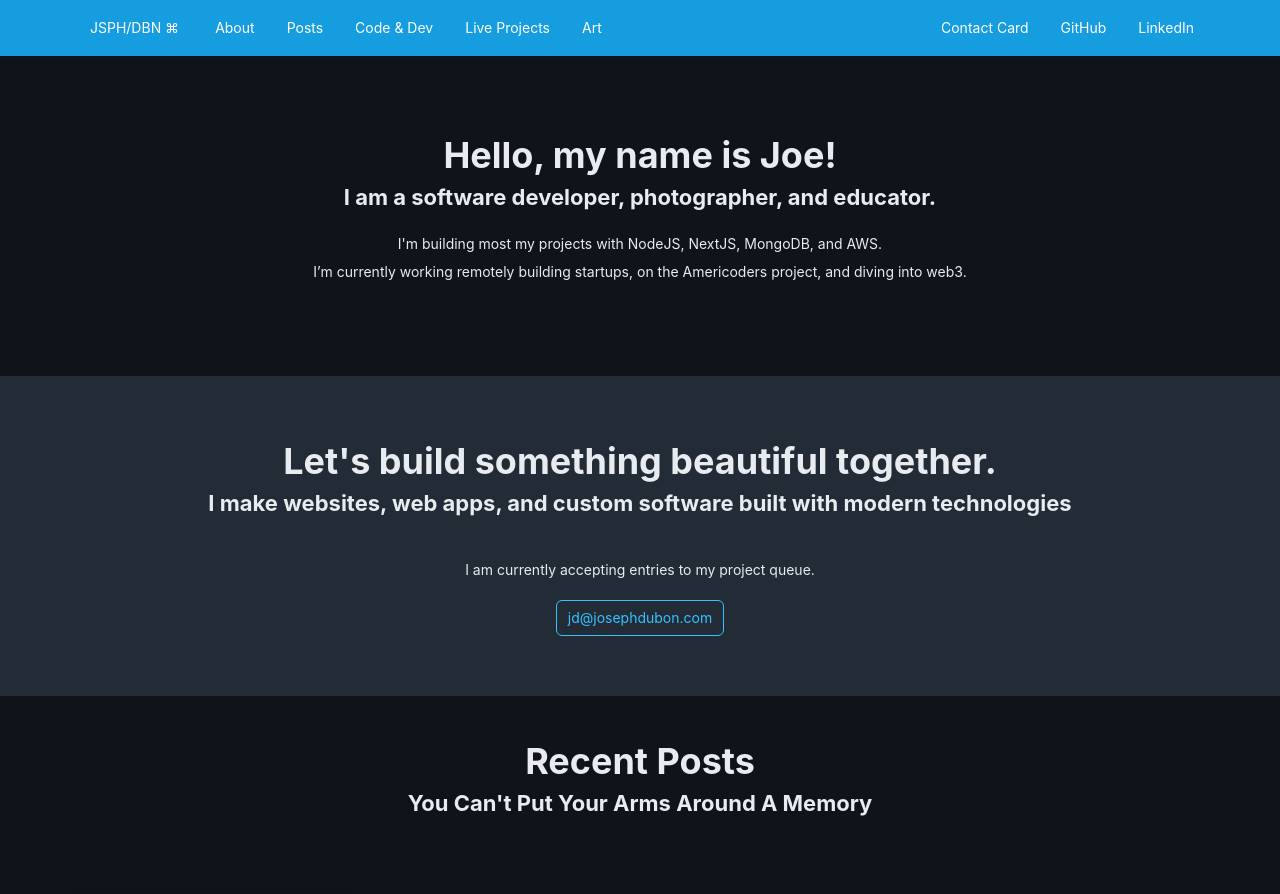
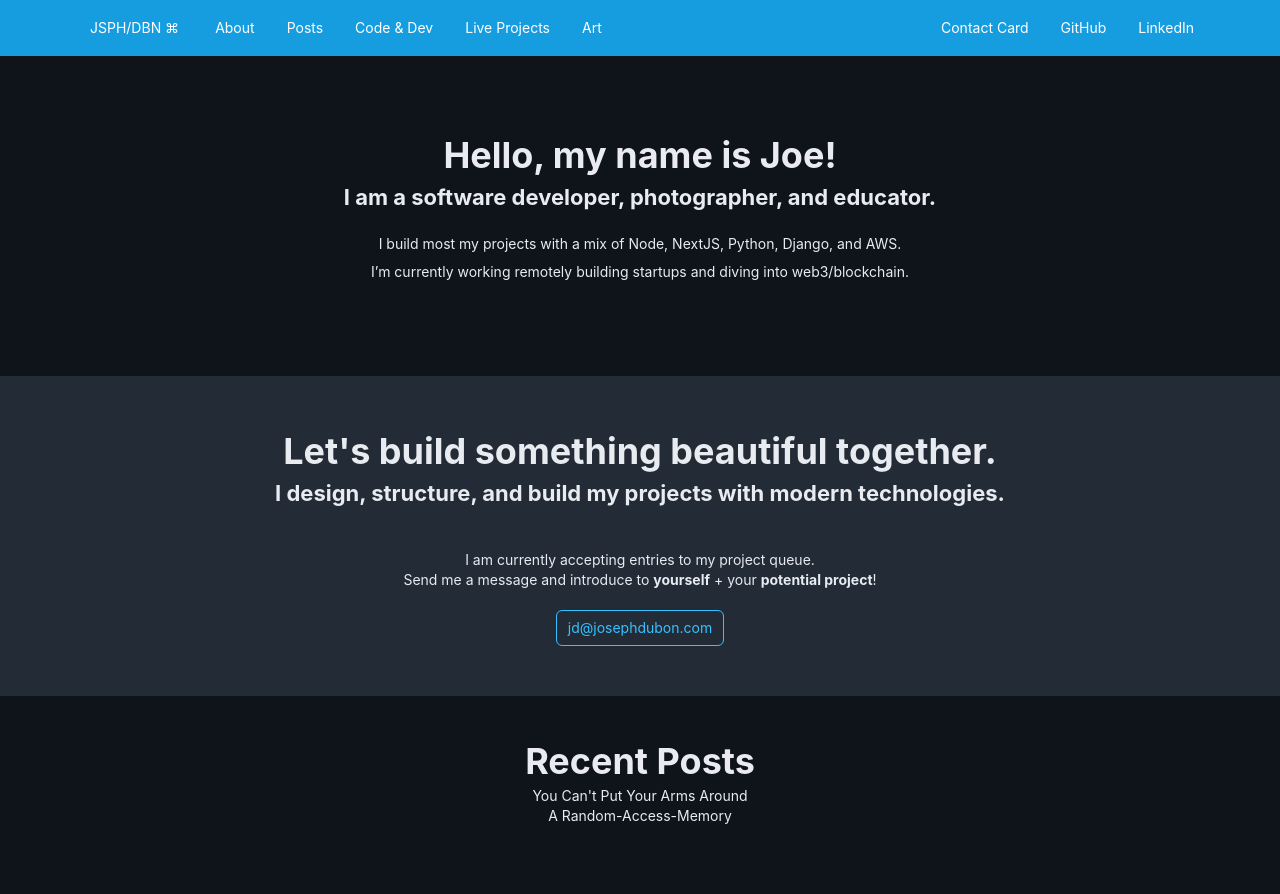
Before and after one commit to josephdubon/josephdubon-blog, a Next.js app: page / in a window 1280 px wide. Shown: the top 894 px of the page. Built offline with nearby package versions, Linux system fonts and the light colour scheme.

Commit message:
fixed typos on front page

```diff
--- a/pages/index.js
+++ b/pages/index.js
@@ -30,8 +30,8 @@ export default function IndexHome({posts}) {
                     <h2>Hello, my name is Joe!</h2>
                     <h4>I am a software developer, photographer, and educator.</h4>
                     <br/>
-                    <p>I'm building most my projects with NodeJS, NextJS, MongoDB, and AWS.</p>
-                    <p>I’m currently working remotely building startups, on the Americoders project, and diving into web3.</p>
+                    <p>I build most my projects with a mix of Node, NextJS, Python, Django, and AWS.</p>
+                    <p>I’m currently working remotely building startups and diving into web3/blockchain.</p>
                     <br/>
                 </Col>
             </Row>
@@ -39,10 +39,13 @@ export default function IndexHome({posts}) {
                 <Col className='rowAltColor homePanel'>
                     <Col className='rowTitle centerText' xs={24}>
                         <h2>Let's build something beautiful together.</h2>
-                        <h4>I make websites, web apps, and custom software built with modern technologies</h4>
+                        <h4>I design, structure, and build my projects with modern technologies.</h4>
                         <br/>
                         <br/>
                         <p>I am currently accepting entries to my project queue.</p>
+                        Send me a message and introduce to <strong>yourself</strong> + your <strong>potential
+                        project</strong>!
+                        <br/>
                         <br/>
                         <a href='mailto:jd@josephdubon.com'>
                             <Button appearance='ghost'>jd@josephdubon.com</Button>
@@ -55,7 +58,9 @@ export default function IndexHome({posts}) {
             <Row className='contentContainer'>
                 <Col className='rowTitle centerText' xs={24}>
                     <h2>Recent Posts</h2>
-                    <h4>You Can't Put Your Arms Around A Memory</h4>
+                    <p>You Can't Put Your Arms Around
+                        <br/>
+                        A Random-Access-Memory </p>
                     <br/>
                 </Col>
 
```
